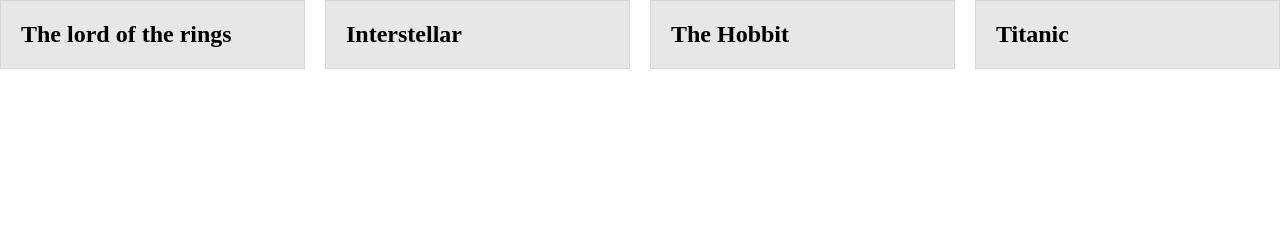
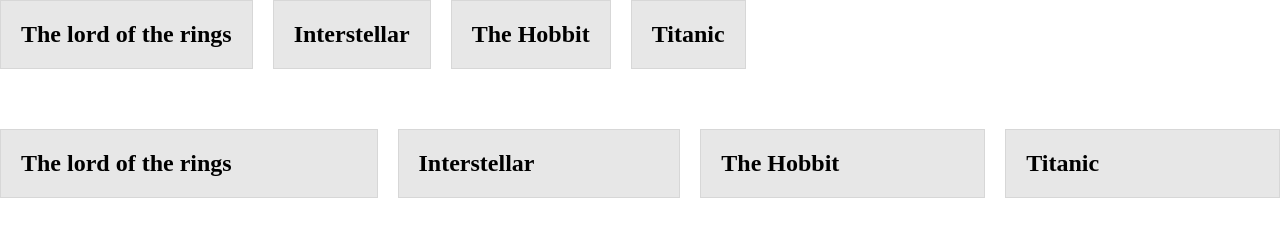
Before and after one commit to williampgdias/HTML-CSS-Basic, a plain HTML site: page Flexbox/index.html in a window 1280 px wide. Drawn offline with Linux system fonts and the light colour scheme.

Commit message:
Flexbox3

```diff
--- a/Flexbox/index.html
+++ b/Flexbox/index.html
@@ -19,4 +19,11 @@
   <h2>Titanic</h2>
 </div>
 
+<div class="grid">
+  <h2>The lord of the rings</h2>
+  <h2>Interstellar</h2>
+  <h2>The Hobbit</h2>
+  <h2>Titanic</h2>
+</div>
+
 </html>
--- a/Flexbox/style.css
+++ b/Flexbox/style.css
@@ -13,8 +13,15 @@
   border: 1px solid #d7d7d7;
   padding: 20px;
   margin: 0;
-  flex: 1; /* <- atalho para todos os de baixo */
+  /* flex: 1; <- atalho para todos os de baixo */
   /* flex-grow: 1;
   flex-basis: auto;
   flex-shrink: 0; */
 }
+
+.grid {
+  margin-top: 60px;
+  display: grid;
+  gap: 20px;
+  grid-template-columns: repeat(auto-fit, minmax(150px, auto));
+}
```
